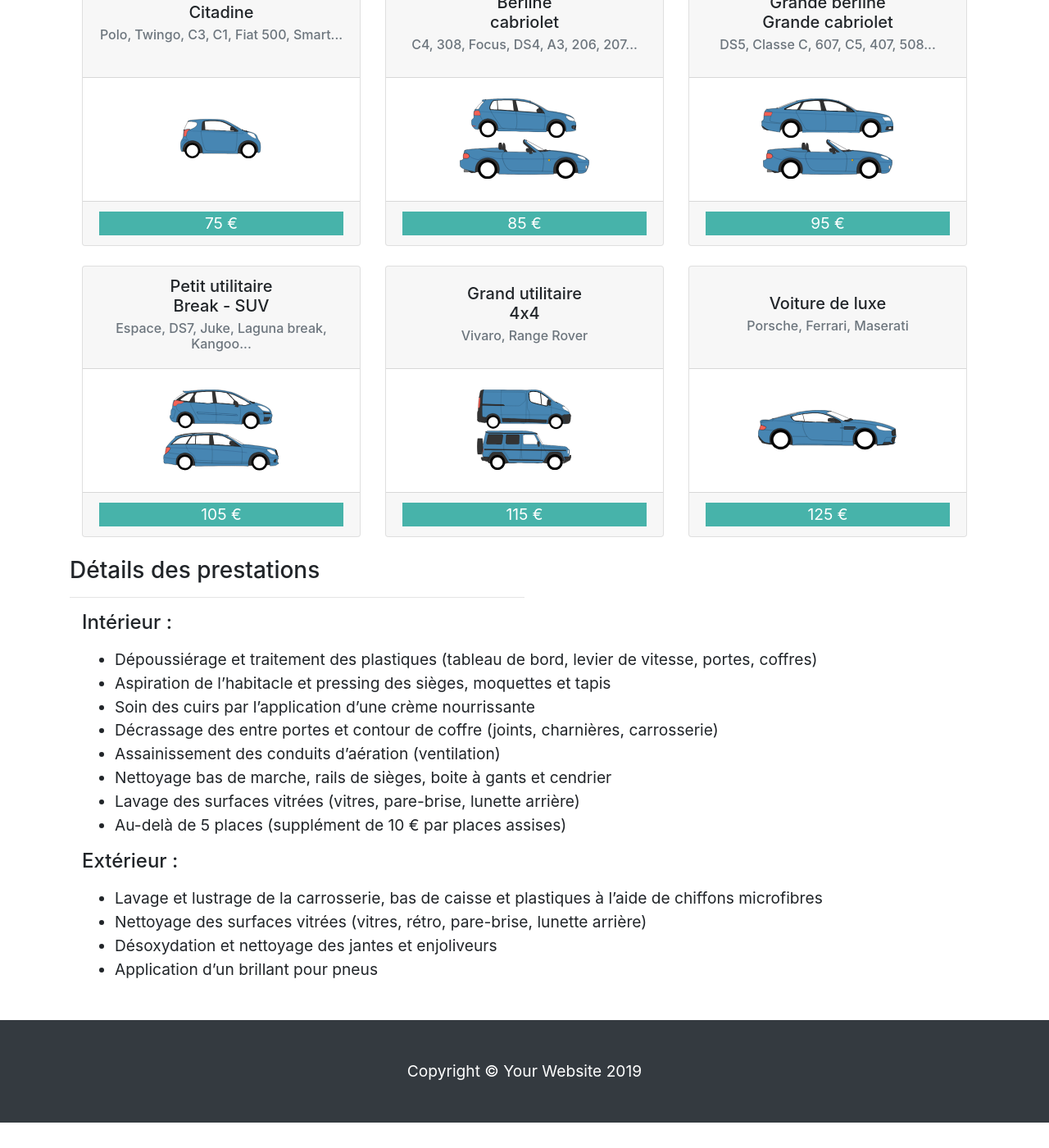
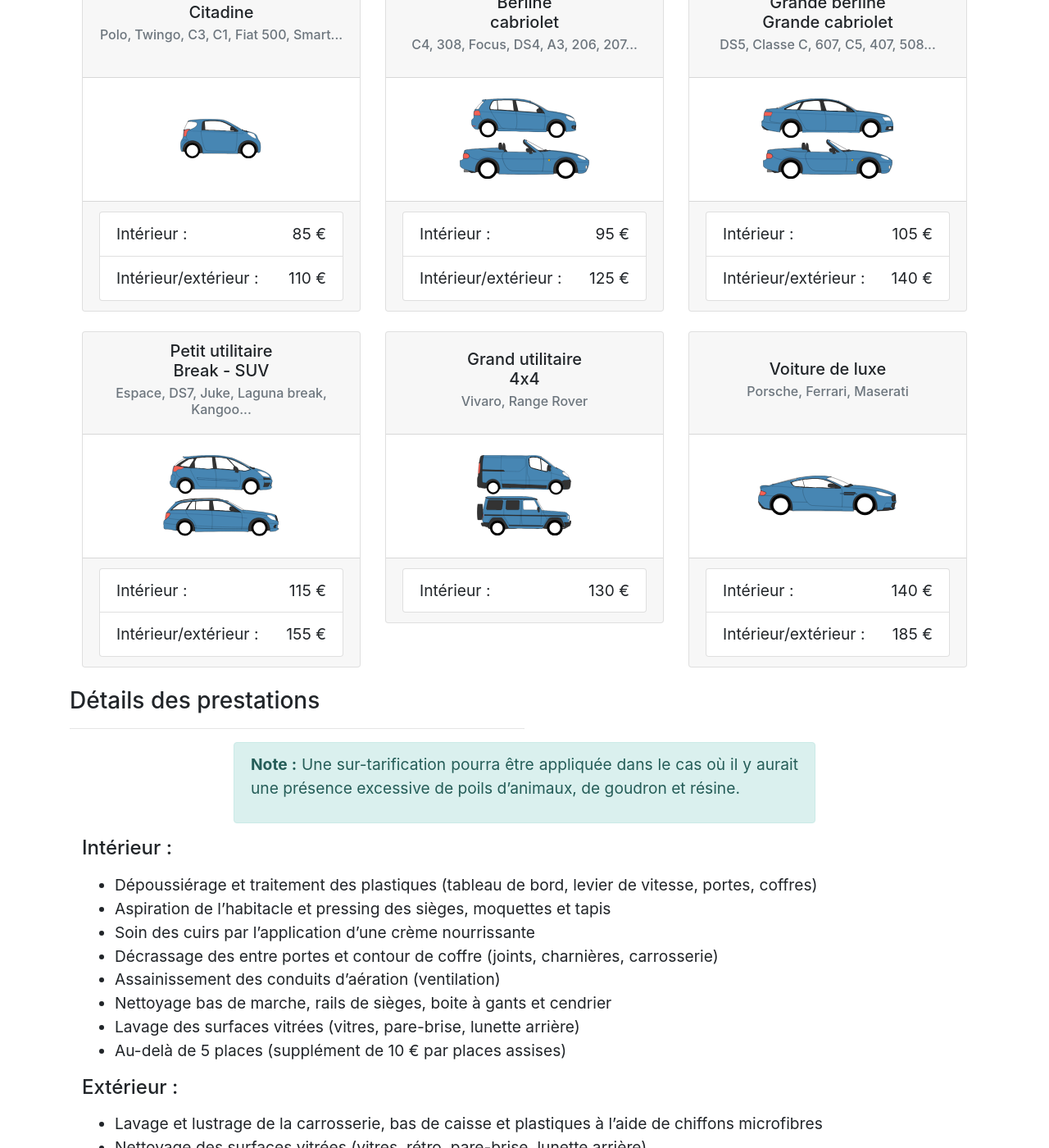
Before and after one commit to l-Aeden-l/vap-mobile, a Jekyll site: the page built from _pages/individual.html, in a window 1280 px wide and 1400 px high, scrolled down 725 px. Shown: the whole window at 82% size. Built offline with Jekyll 4.4.1, drawn with Linux system fonts in a browser that asks for light colours; before the commit the page ends 2094 px from its top, so only the background shows below that.

Commit message:
Modification tarifs particuliers et détail prestations

```diff
--- a/_data/individual.yml
+++ b/_data/individual.yml
@@ -14,7 +14,9 @@ pricing:
     images:
       - source: "assets/img/categories-voitures/citadine.svg"
         alt: "Citadine"
-    price: 75
+    prices:
+      - in: 85
+        in-out: 110
   - title: "Berline<br>cabriolet"
     subtitle: "C4, 308, Focus, DS4, A3, 206, 207..."
     images:
@@ -22,7 +24,9 @@ pricing:
         alt: "Berline"
       - source: "assets/img/categories-voitures/cabriolet.svg"
         alt: "Cabriolet"
-    price: 85
+    prices:
+      - in: 95
+        in-out: 125
   - title: "Grande berline<br>Grande cabriolet"
     subtitle: "DS5, Classe C, 607, C5, 407, 508..."
     images:
@@ -30,7 +34,9 @@ pricing:
         alt: "Grande berline"
       - source: "assets/img/categories-voitures/cabriolet.svg"
         alt: "Grande cabriolet"
-    price: 95
+    prices:
+      - in: 105
+        in-out: 140
   - title: "Petit utilitaire<br>Break - SUV"
     subtitle: "Espace, DS7, Juke, Laguna break, Kangoo..."
     images:
@@ -38,7 +44,9 @@ pricing:
         alt: "Monospace"
       - source: "assets/img/categories-voitures/break.svg"
         alt: "Break"
-    price: 105
+    prices:
+      - in: 115
+        in-out: 155
   - title: "Grand utilitaire<br>4x4"
     subtitle: "Vivaro, Range Rover"
     images:
@@ -46,16 +54,21 @@ pricing:
         alt: "Grand utilitaire"
       - source: "assets/img/categories-voitures/4x4.svg"
         alt: "4x4"
-    price: 115
+    prices:
+      - in: 130
   - title: "Voiture de luxe"
     subtitle: "Porsche, Ferrari, Maserati"
     images:
       - source: "assets/img/categories-voitures/coupe.svg"
         alt: "Coupe"
-    price: 125
+    prices:
+      - in: 140
+        in-out: 185
 
 detail:
   title: "Détails des prestations "
+  note: |
+    __Note :__ Une sur-tarification pourra être appliquée dans le cas où il y aurait une présence excessive de poils d'animaux, de goudron et résine.
   services:
     - title: "Intérieur : "
       description: |
--- a/_pages/individual.html
+++ b/_pages/individual.html
@@ -24,7 +24,14 @@ permalink: /particuliers/lavage-auto/
         {% endfor %}
       </div>
       <div class="card-footer">
-        <div class="badge-info">{{ item.price }} €</div>
+        <ul class="list-group">
+          {% for item in item.prices %}
+          <li class="list-group-item"><span class="float-left">Intérieur : </span><span class="float-right">{{ item.in }} €</span></li>
+          {% if item.in-out %}
+          <li class="list-group-item"><span class="float-left">Intérieur/extérieur : </span><span class="float-right">{{ item.in-out }} €</span></li>
+          {% endif %}
+          {% endfor %}
+        </ul>
       </div>
     </div>
   </div>
@@ -34,9 +41,18 @@ permalink: /particuliers/lavage-auto/
 
 <h3>{{ site.data.individual.detail.title | markdownify }}</h3>
 <hr>
+<div class="container">
+  <div class="row">
+    <div class="col-md-8 offset-md-2 text-justify">
+      <div class="alert alert-info" role="alert">
+        {{ site.data.individual.detail.note | markdownify }}
+      </div>
+    </div>
+  </div>
+</div>
 <div class="services-detail">
   {% for item in site.data.individual.detail.services %}
-    <h4>{{ item.title }}</h4>
-    <p>{{ item.description | markdownify }}</p>
+  <h4>{{ item.title }}</h4>
+  <p>{{ item.description | markdownify }}</p>
   {% endfor %}
 </div>
```
Also changed, not shown: _data/home.yml (added), assets/img/virus.svg (added).
